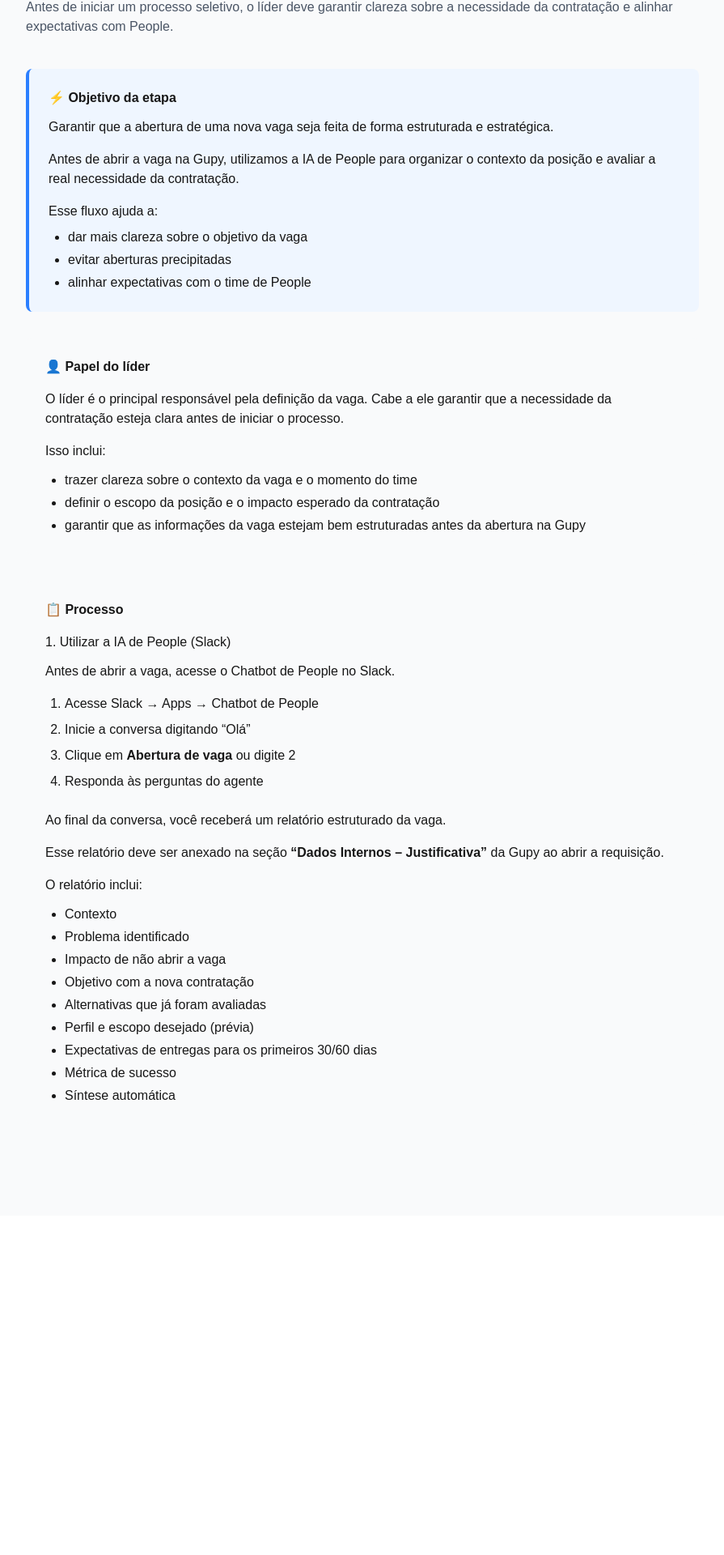
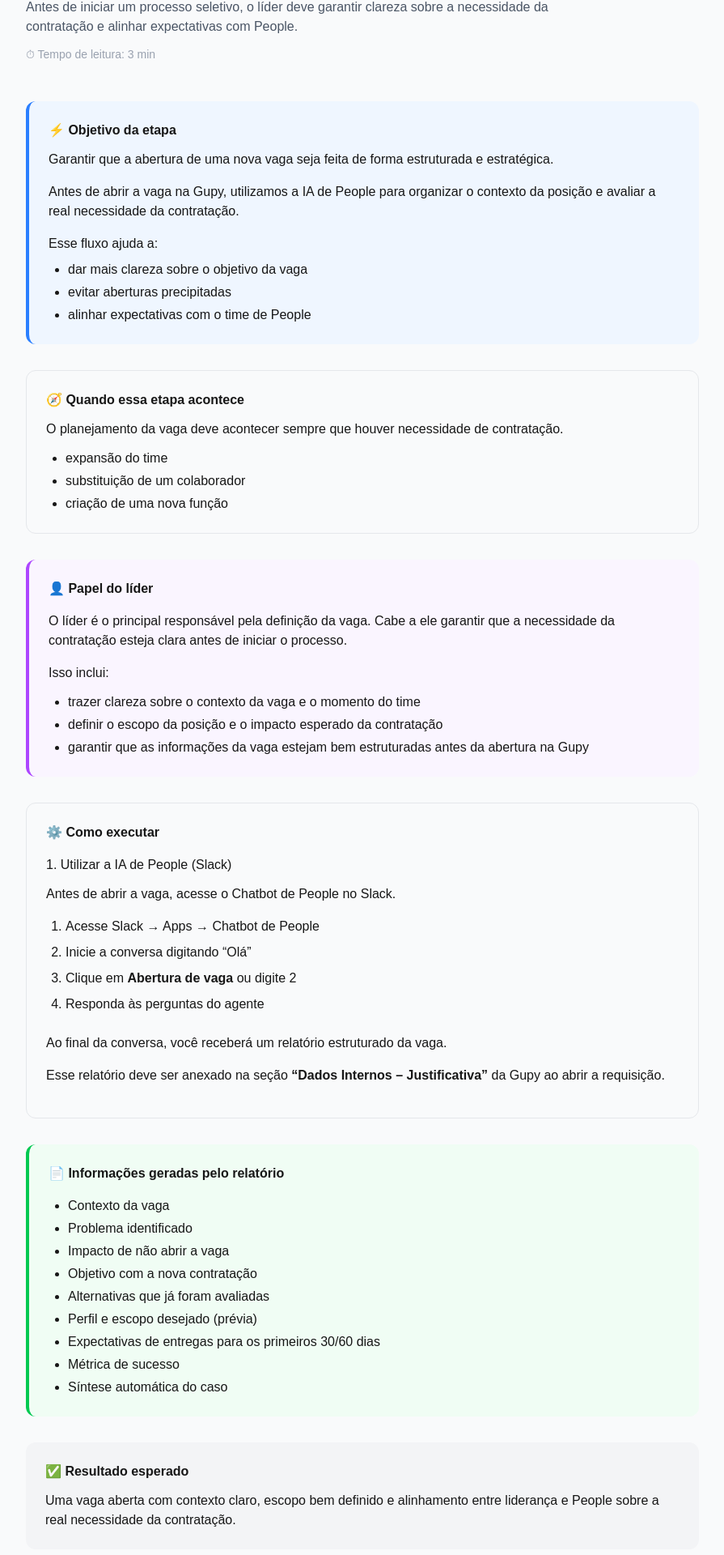
Before and after one commit to amandafrann/programa-lider-hero, a Next.js app: page /rs/planejamento in a window 1280 px wide. Shown: the part 195-2115 px from the top of the page at 81% size, without its empty margins (192-1087 px from the left). Before the commit the page ends 1696 px from the top, so only its background shows below. Built offline with nearby package versions, Linux system fonts and the light colour scheme.

Commit message:
atualizar planejamento vaga

```diff
--- a/app/rs/planejamento/page.tsx
+++ b/app/rs/planejamento/page.tsx
@@ -16,21 +16,29 @@ export default function PlanejamentoPage() {
         </Link>
 
 
-        {/* TÍTULO */}
+        {/* HEADER */}
+
+        <div className="mb-12">
 
           <h1 className="text-4xl font-bold mb-4">
             Planejamento da vaga
           </h1>
 
-        <p className="text-gray-600 mb-10">
+          <p className="text-gray-600 max-w-2xl">
             Antes de iniciar um processo seletivo, o líder deve garantir clareza
             sobre a necessidade da contratação e alinhar expectativas com People.
           </p>
 
+          <p className="text-sm text-gray-400 mt-3">
+            ⏱ Tempo de leitura: 3 min
+          </p>
+
+        </div>
+
 
         {/* OBJETIVO */}
 
-        <div className="bg-blue-50 border-l-4 border-blue-500 p-6 rounded-lg mb-8">
+        <div className="bg-blue-50 border-l-4 border-blue-500 p-6 rounded-xl mb-8">
 
           <h3 className="font-semibold mb-3">
             ⚡ Objetivo da etapa
@@ -47,12 +55,44 @@ export default function PlanejamentoPage() {
             da contratação.
           </p>
 
-          <p className="mb-2">Esse fluxo ajuda a:</p>
+          <p className="mb-2">
+            Esse fluxo ajuda a:
+          </p>
 
           <ul className="list-disc ml-6 space-y-1">
+
             <li>dar mais clareza sobre o objetivo da vaga</li>
+
             <li>evitar aberturas precipitadas</li>
+
             <li>alinhar expectativas com o time de People</li>
+
+          </ul>
+
+        </div>
+
+
+        {/* QUANDO USAR */}
+
+        <div className="bg-gray-50 border border-gray-200 p-6 rounded-xl mb-8">
+
+          <h3 className="font-semibold mb-3">
+            🧭 Quando essa etapa acontece
+          </h3>
+
+          <p className="mb-3">
+            O planejamento da vaga deve acontecer sempre que houver
+            necessidade de contratação.
+          </p>
+
+          <ul className="list-disc ml-6 space-y-1">
+
+            <li>expansão do time</li>
+
+            <li>substituição de um colaborador</li>
+
+            <li>criação de uma nova função</li>
+
           </ul>
 
         </div>
@@ -60,7 +100,7 @@ export default function PlanejamentoPage() {
 
         {/* PAPEL DO LÍDER */}
 
-        <div className="bg-gray-50 p-6 rounded-lg mb-8">
+        <div className="bg-purple-50 border-l-4 border-purple-500 p-6 rounded-xl mb-8">
 
           <h3 className="font-semibold mb-4">
             👤 Papel do líder
@@ -98,10 +138,10 @@ export default function PlanejamentoPage() {
 
         {/* PROCESSO */}
 
-        <div className="bg-gray-50 p-6 rounded-lg mb-8">
+        <div className="bg-gray-50 border border-gray-200 p-6 rounded-xl mb-8">
 
           <h3 className="font-semibold mb-4">
-            📋 Processo
+            ⚙️ Como executar
           </h3>
 
           <h4 className="font-medium mb-3">
@@ -134,13 +174,20 @@ export default function PlanejamentoPage() {
             ao abrir a requisição.
           </p>
 
-          <p className="mb-3">
-            O relatório inclui:
-          </p>
+        </div>
+
+
+        {/* RELATÓRIO GERADO */}
+
+        <div className="bg-green-50 border-l-4 border-green-500 p-6 rounded-xl mb-8">
+
+          <h3 className="font-semibold mb-4">
+            📄 Informações geradas pelo relatório
+          </h3>
 
           <ul className="list-disc ml-6 space-y-1">
 
-            <li>Contexto</li>
+            <li>Contexto da vaga</li>
 
             <li>Problema identificado</li>
 
@@ -156,9 +203,26 @@ export default function PlanejamentoPage() {
 
             <li>Métrica de sucesso</li>
 
-            <li>Síntese automática</li>
+            <li>Síntese automática do caso</li>
 
           </ul>
+
+        </div>
+
+
+        {/* RESULTADO */}
+
+        <div className="bg-gray-100 p-6 rounded-xl">
+
+          <h3 className="font-semibold mb-3">
+            ✅ Resultado esperado
+          </h3>
+
+          <p>
+            Uma vaga aberta com contexto claro, escopo bem definido
+            e alinhamento entre liderança e People sobre a real
+            necessidade da contratação.
+          </p>
 
         </div>
 
```
Lines whose indentation alone changed are shown as unchanged.
